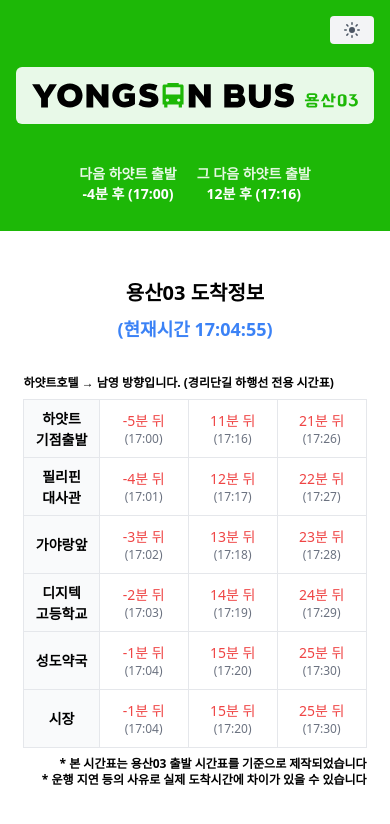
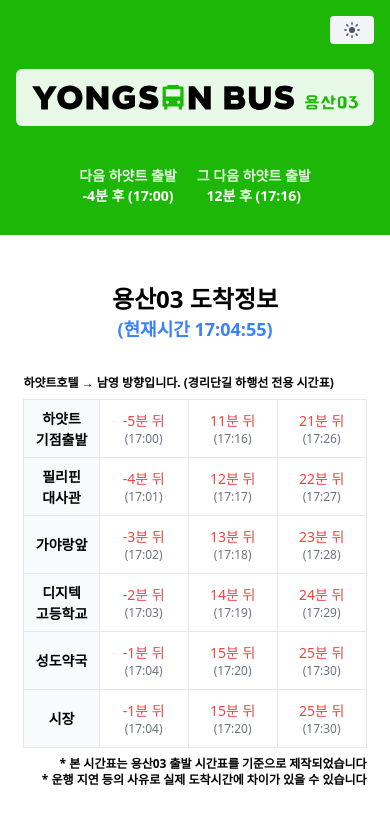
Before and after one commit to doyeondev/ysbus, a Next.js app: page / in a window 390 px wide. Shown: the top 824 px of the page. Built offline with nearby package versions, Linux system fonts and the light colour scheme.

Commit message:
font size increase

```diff
--- a/pages/index.js
+++ b/pages/index.js
@@ -160,10 +160,10 @@ export default function YongsanBus() {
               </main>
             </div>
             <div className="mx-auto w-screen px-[6vw] py-12 dark:bg-slate-700 sm:py-16 md:px-[15vw]">
-              <div className="mx-auto flex w-full flex-col place-content-center items-center text-center text-xl font-bold md:text-3xl">
+              <div className="mx-auto flex w-full flex-col place-content-center items-center text-center text-2xl font-bold md:text-3xl">
                 용산03 도착정보
                 <br />
-                <span className="pt-2 text-lg text-blue-500 dark:text-blue-300 md:text-xl">(현재시간 {currentTime})</span>
+                <span className="text-lg text-blue-500 dark:text-blue-300 md:pt-1 md:text-xl">(현재시간 {currentTime})</span>
               </div>
               <div className="mx-auto pt-8">
                 <p className="pb-2 text-xs font-semibold md:text-sm">
```
